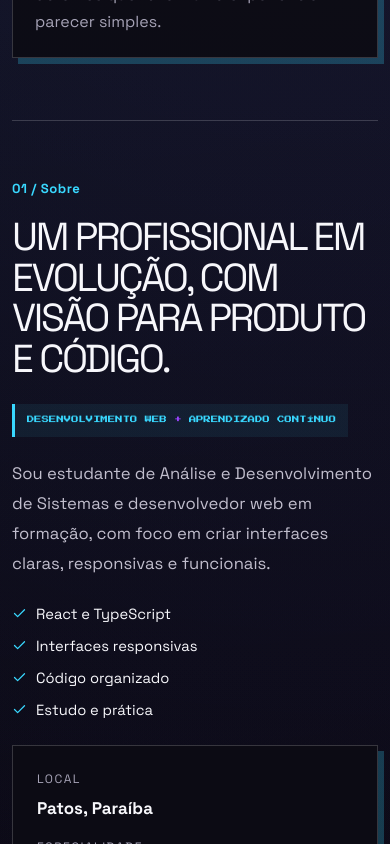
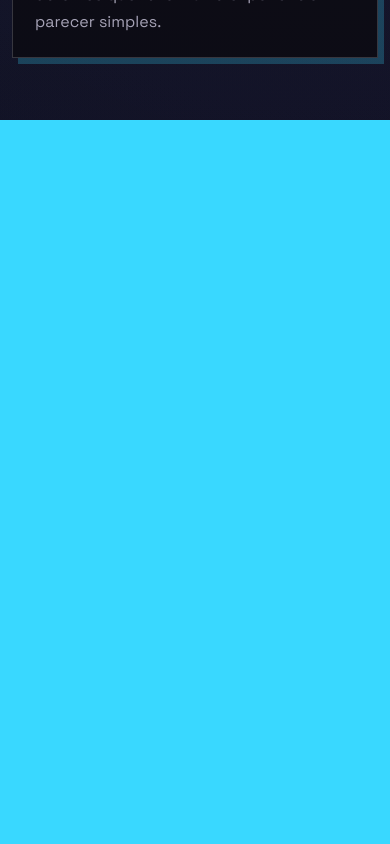
Before and after one commit to otavio2019/otavio-portfolio, a React (Vite) app in the folder client/: page / in a window 390 px wide. Shown: the part 1580-2424 px from the top of the page. Built offline with nearby package versions, Linux system fonts and the light colour scheme.

Commit message:
Aprimora revelação pixelada de cima para baixo

```diff
--- a/client/src/components/PixelReveal.tsx
+++ b/client/src/components/PixelReveal.tsx
@@ -5,6 +5,9 @@ type PixelRevealProps = {
   className?: string;
   delay?: number;
 };
+
+const PIXEL_ROWS = 14;
+const PIXEL_COLUMNS = 20;
 
 export default function PixelReveal({ children, className = "", delay = 0 }: PixelRevealProps) {
   const elementRef = useRef<HTMLDivElement>(null);
@@ -33,13 +36,23 @@ export default function PixelReveal({ children, className = "", delay = 0 }: Pix
     return () => observer.disconnect();
   }, []);
 
+  const pixels = Array.from({ length: PIXEL_ROWS * PIXEL_COLUMNS }, (_, index) => (
+    <span
+      key={index}
+      className="pixel-cell"
+      style={{ "--pixel-index": index } as CSSProperties}
+    />
+  ));
+
   return (
     <div
       ref={elementRef}
       className={`pixel-reveal ${isVisible ? "is-visible" : ""} ${className}`.trim()}
       style={{ "--pixel-delay": `${delay}ms` } as CSSProperties}
     >
-      <span className="pixel-reveal-layer" aria-hidden="true" />
+      <span className="pixel-reveal-layer" aria-hidden="true">
+        {pixels}
+      </span>
       <div className="pixel-reveal-content">{children}</div>
     </div>
   );
--- a/client/src/pixel-reveal.css
+++ b/client/src/pixel-reveal.css
@@ -1,4 +1,4 @@
-/* Linguagem de transição da identidade: conteúdo se monta em pixels ao entrar na viewport. */
+/* As seções são construídas em pixels, da primeira fileira até a última. */
 .pixel-reveal {
   position: relative;
   isolation: isolate;
@@ -8,24 +8,40 @@
   position: relative;
   z-index: 1;
   opacity: 0;
-  transform: translateY(12px);
-  transition: opacity 240ms ease-out var(--pixel-delay, 0ms), transform 240ms cubic-bezier(0.22, 1, 0.36, 1) var(--pixel-delay, 0ms);
+  transform: translateY(8px);
+  transition: opacity 180ms ease-out var(--pixel-delay, 0ms), transform 220ms cubic-bezier(0.22, 1, 0.36, 1) var(--pixel-delay, 0ms);
 }
 
 .pixel-reveal-layer {
   position: absolute;
   inset: 0;
   z-index: 2;
+  display: grid;
+  grid-template-columns: repeat(20, 1fr);
+  grid-template-rows: repeat(14, 1fr);
   pointer-events: none;
+  overflow: hidden;
+  background: #39d8ff;
+}
+
+.pixel-cell {
+  min-width: 0;
+  min-height: 0;
   opacity: 1;
-  transform: translateY(0);
-  background-color: var(--pixel-reveal-color, #6ee7ff);
-  background-image:
-    linear-gradient(90deg, transparent 50%, rgba(139, 92, 246, 0.72) 50%),
-    linear-gradient(0deg, transparent 50%, rgba(5, 7, 12, 0.72) 50%);
-  background-size: 14px 14px;
-  clip-path: inset(0 0 0 0);
-  transition: clip-path 520ms cubic-bezier(0.22, 1, 0.36, 1) var(--pixel-delay, 0ms), opacity 180ms ease-out 520ms;
+  background: var(--pixel-cell-color, #39d8ff);
+  box-shadow: inset -1px -1px 0 rgba(5, 7, 12, 0.18);
+  transform: scale(1);
+  transform-origin: center;
+  transition: opacity 90ms ease-out, transform 140ms cubic-bezier(0.22, 1, 0.36, 1);
+  transition-delay: calc(var(--pixel-delay, 0ms) + var(--pixel-index) * 8ms);
+}
+
+.pixel-cell:nth-child(3n) {
+  --pixel-cell-color: #8b5cf6;
+}
+
+.pixel-cell:nth-child(5n) {
+  --pixel-cell-color: #101827;
 }
 
 .pixel-reveal.is-visible .pixel-reveal-content {
@@ -33,9 +49,9 @@
   transform: translateY(0);
 }
 
-.pixel-reveal.is-visible .pixel-reveal-layer {
+.pixel-reveal.is-visible .pixel-cell {
   opacity: 0;
-  clip-path: inset(0 0 0 100%);
+  transform: scale(0.72);
 }
 
 .pixel-project-preview {
@@ -77,18 +93,21 @@
 
 @media (max-width: 560px) {
   .pixel-reveal-content {
-    transform: translateY(18px);
-    transition-duration: 360ms;
+    transform: translateY(12px);
+    transition-duration: 260ms;
   }
 
   .pixel-reveal-layer {
-    background-color: #39d8ff;
-    background-size: 8px 8px;
-    transition-duration: 760ms;
+    grid-template-columns: repeat(12, 1fr);
+    grid-template-rows: repeat(18, 1fr);
+  }
+
+  .pixel-cell {
+    transition-duration: 80ms;
+    transition-delay: calc(var(--pixel-delay, 0ms) + var(--pixel-index) * 5ms);
   }
 
   .pixel-project-overlay {
-    background-color: rgba(57, 216, 255, 0.3);
     background-size: 7px 7px;
     transition-duration: 760ms;
   }
@@ -103,6 +122,7 @@
 @media (prefers-reduced-motion: reduce) {
   .pixel-reveal-content,
   .pixel-reveal-layer,
+  .pixel-reveal .pixel-cell,
   .pixel-project-preview img,
   .pixel-project-overlay {
     transition: none;
@@ -110,7 +130,6 @@
   }
 
   .pixel-reveal-content,
-  .pixel-reveal-layer,
   .pixel-reveal.is-visible .pixel-project-preview img {
     opacity: 1;
   }
```
